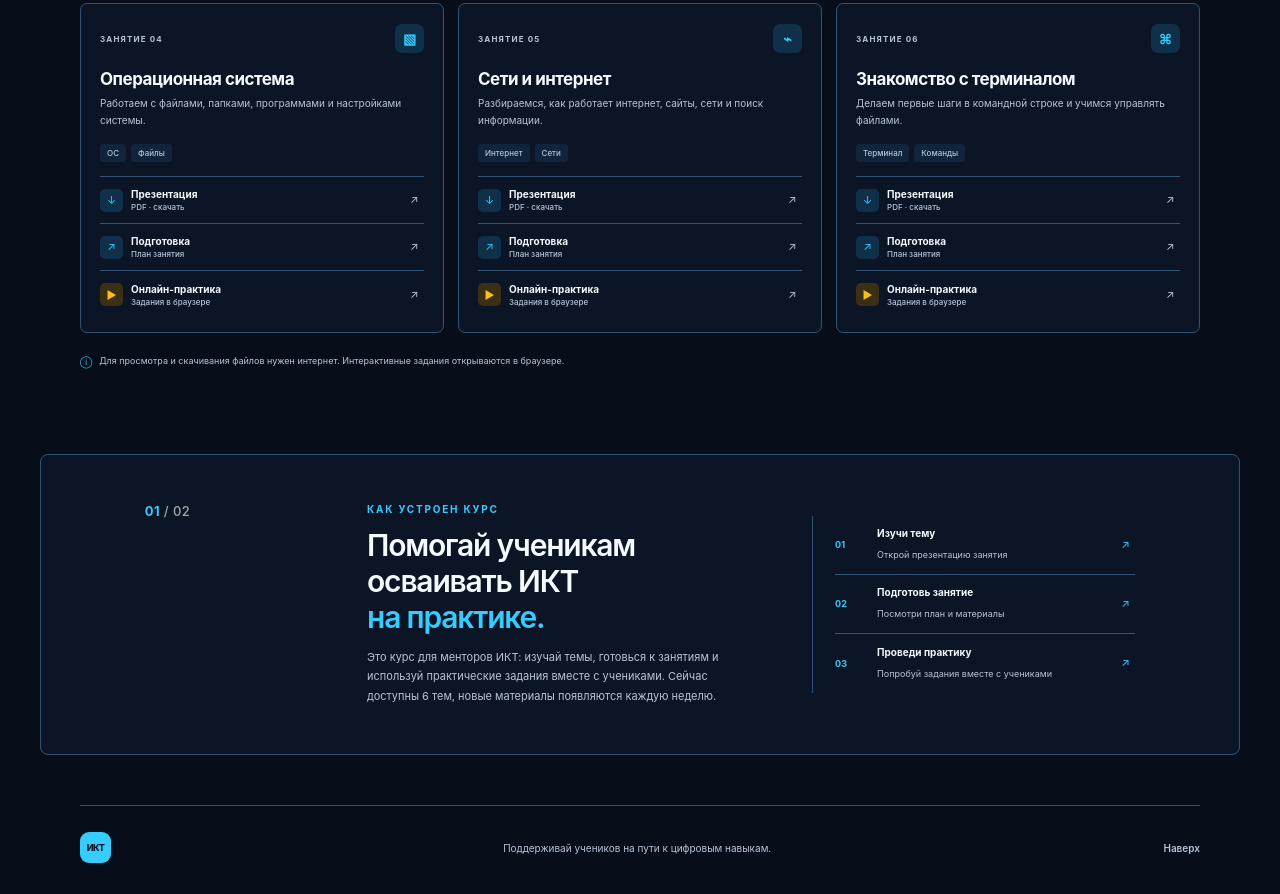
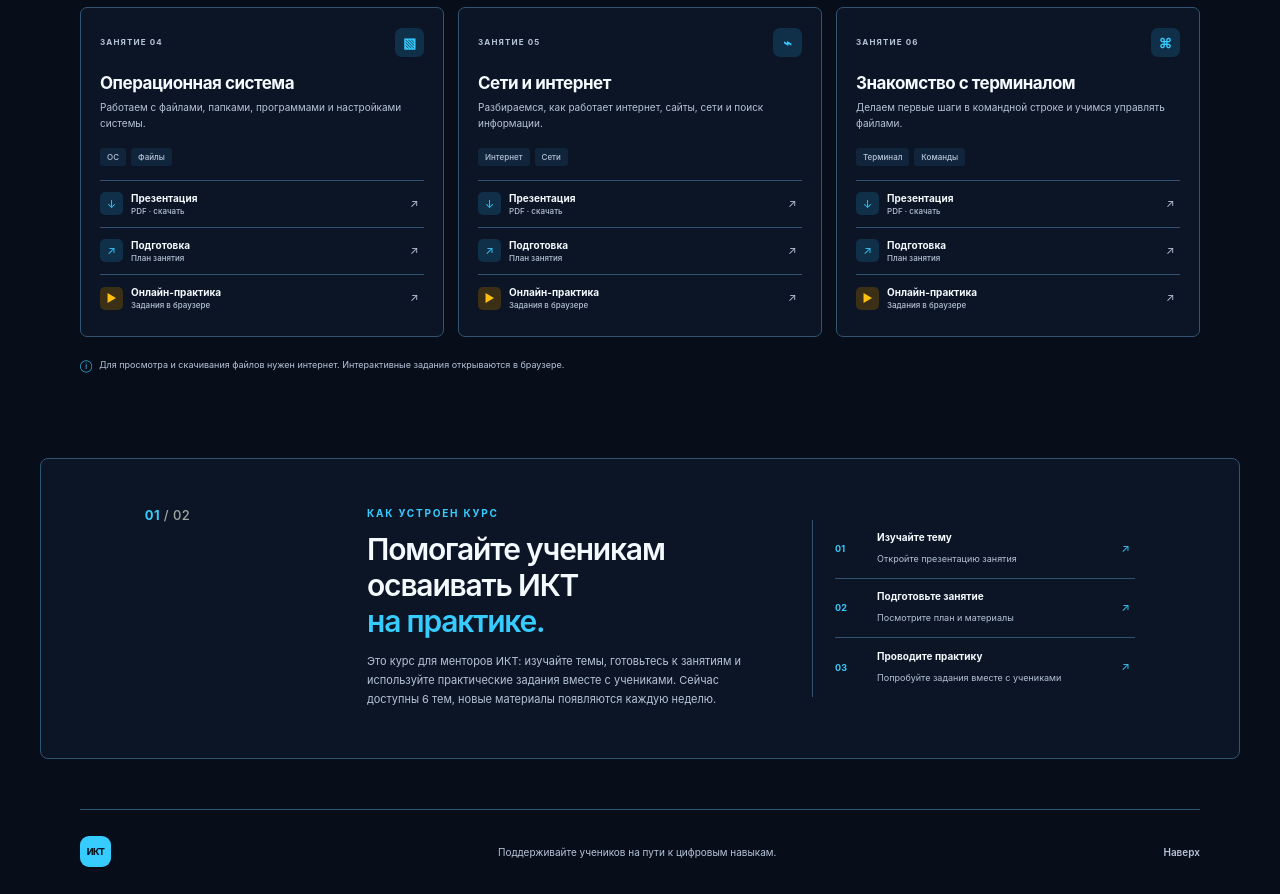
Before and after one commit to shukurismoilov/ict-mentors-course, a plain HTML site: page index.html in a window 1280 px wide. Shown: the part 1288-2182 px from the top of the page. Drawn offline with Linux system fonts and the light colour scheme.

Commit message:
fix: update text for consistency and clarity in the hero and about sections

```diff
--- a/index.html
+++ b/index.html
@@ -23,9 +23,9 @@
   <main id="home">
     <section class="hero" aria-labelledby="hero-title">
       <div class="hero-copy">
-        <p class="eyebrow"><span class="eyebrow-dot"></span> Учись · обучай · вдохновляй</p>
+        <p class="eyebrow"><span class="eyebrow-dot"></span> Учитесь · обучайте · готовьтесь</p>
         <h1 id="hero-title">Курс для<br>менторов <span>ИКТ.</span></h1>
-        <p class="hero-description">Готовься к занятиям и помогай ученикам осваивать цифровые навыки. Здесь собраны презентации, планы и практические задания. Новые занятия публикуются каждую неделю.</p>
+        <p class="hero-description">Готовьтесь к занятиям и помогайте ученикам осваивать цифровые навыки. Здесь собраны презентации, планы и практические задания. Новые занятия публикуются каждую неделю.</p>
         <div class="hero-actions">
           <a class="button button-primary" href="#lessons">Открыть материалы</a>
           <a class="button button-quiet" href="#about">О курсе <span aria-hidden="true">↗</span></a>
@@ -45,7 +45,7 @@
             <div class="window-sidebar"><b></b><b></b><b></b><b></b></div>
             <div class="window-main">
               <span class="window-kicker">ПРАКТИКА</span>
-              <span class="window-title">Помогай учиться<br>через практику.</span>
+              <span class="window-title">Помогайте учиться<br>через практику.</span>
               <span class="window-progress"><i></i></span>
               <span class="window-caption">ТВОЯ СЛЕДУЮЩАЯ ТЕМА</span>
               <span class="window-lesson"><b>05</b><span>Сети и интернет</span><i>↗</i></span>
@@ -169,20 +169,20 @@
       <div class="about-index">01 <span>/ 02</span></div>
       <div class="about-content">
         <p class="eyebrow">КАК УСТРОЕН КУРС</p>
-        <h2 id="about-title">Помогай ученикам осваивать ИКТ<br><span>на практике.</span></h2>
-        <p>Это курс для менторов ИКТ: изучай темы, готовься к занятиям и используй практические задания вместе с учениками. Сейчас доступны 6 тем, новые материалы появляются каждую неделю.</p>
+        <h2 id="about-title">Помогайте ученикам осваивать ИКТ<br><span>на практике.</span></h2>
+        <p>Это курс для менторов ИКТ: изучайте темы, готовьтесь к занятиям и используйте практические задания вместе с учениками. Сейчас доступны 6 тем, новые материалы появляются каждую неделю.</p>
       </div>
       <div class="about-steps">
-        <div><span class="step-number">01</span><span><strong>Изучи тему</strong><small>Открой презентацию занятия</small></span><i aria-hidden="true">↗</i></div>
-        <div><span class="step-number">02</span><span><strong>Подготовь занятие</strong><small>Посмотри план и материалы</small></span><i aria-hidden="true">↗</i></div>
-        <div><span class="step-number">03</span><span><strong>Проведи практику</strong><small>Попробуй задания вместе с учениками</small></span><i aria-hidden="true">↗</i></div>
+        <div><span class="step-number">01</span><span><strong>Изучайте тему</strong><small>Откройте презентацию занятия</small></span><i aria-hidden="true">↗</i></div>
+        <div><span class="step-number">02</span><span><strong>Подготовьте занятие</strong><small>Посмотрите план и материалы</small></span><i aria-hidden="true">↗</i></div>
+        <div><span class="step-number">03</span><span><strong>Проводите практику</strong><small>Попробуйте задания вместе с учениками</small></span><i aria-hidden="true">↗</i></div>
       </div>
     </section>
   </main>
 
   <footer class="site-footer">
     <a class="brand footer-brand" href="#home"><span class="brand-mark" aria-hidden="true">ИКТ</span></a>
-    <p>Поддерживай учеников на пути к цифровым навыкам.</p>
+    <p>Поддерживайте учеников на пути к цифровым навыкам.</p>
     <a href="#home" class="back-top">Наверх</a>
   </footer>
 </body>
```
